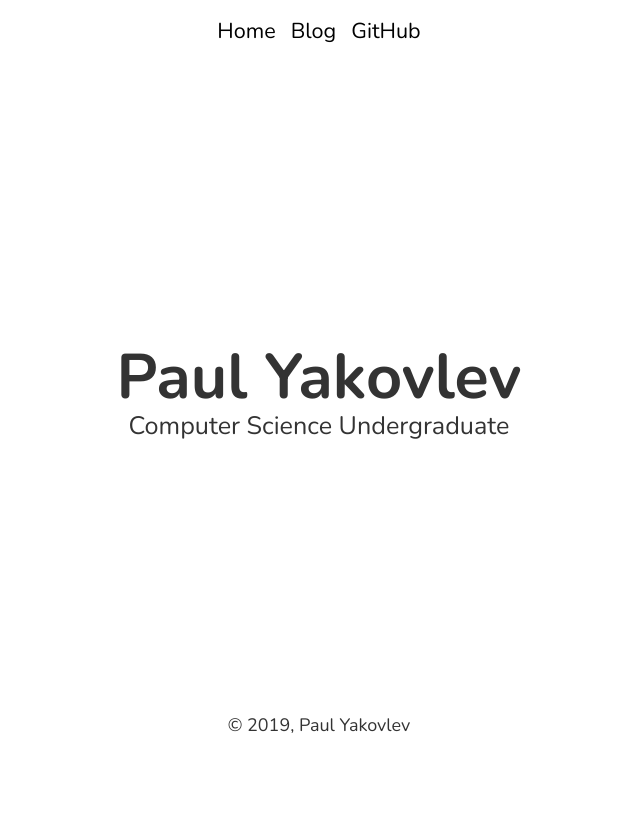
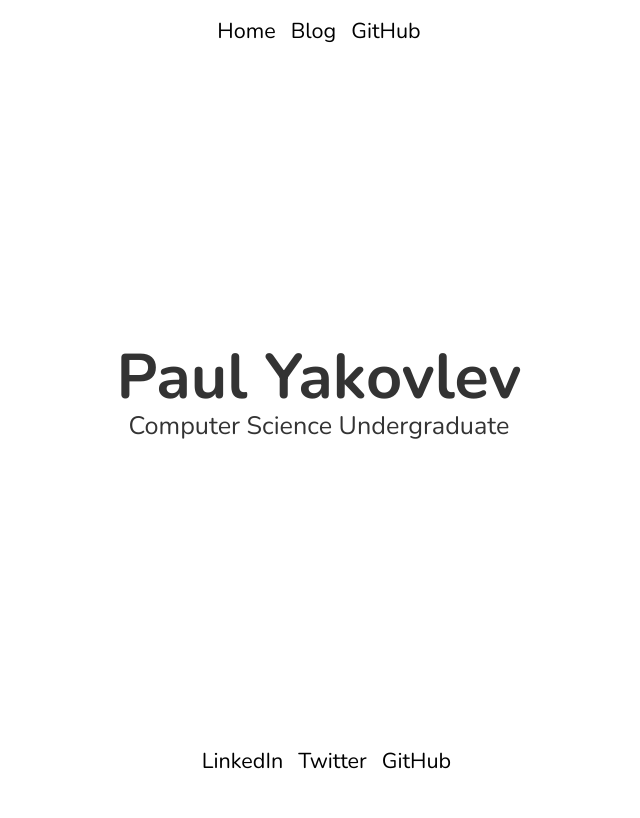
Before and after one commit to paulyakovlev/paulyakovlev.com, a Gatsby site: page / in a window 1280 px wide. Shown: the whole page, without its empty margins (321-961 px from the left). Built offline with nearby package versions, Linux system fonts and the light colour scheme; Gatsby itself is replaced by a stand-in of ours; a small style sheet from the web is missing.

Commit message:
add links to footer

```diff
--- /dev/null
+++ b/src/components/footer.js
@@ -0,0 +1,121 @@
+import { Link } from "gatsby"
+import styled from "@emotion/styled"
+import PropTypes from "prop-types"
+import React from "react"
+
+const Content = styled.div`
+  max-width: 860px;
+  padding: 1rem 1.0875rem;
+  font-size: 1.2rem;
+`
+
+const LinkedInLink = styled.a`
+  color: black;
+  margin-left: 15px;
+  text-decoration: none;
+  display: inline-block;
+  position: relative;
+
+  ::after {
+    content: "";
+    position: absolute;
+    width: 100%;
+    transform: scaleX(0);
+    height: 2px;
+    bottom: 0;
+    left: 0;
+    background-color: rgba(0, 0, 0, 0.8);
+    transform-origin: bottom right;
+    transition: transform 0.4s cubic-bezier(0.86, 0, 0.07, 1);
+  }
+
+  :hover::after {
+    transform: scaleX(1);
+    transform-origin: bottom left;
+  }
+`
+
+const TwitterLink = styled.a`
+  color: black;
+  margin-left: 15px;
+  text-decoration: none;
+  display: inline-block;
+  position: relative;
+
+  ::after {
+    content: "";
+    position: absolute;
+    width: 100%;
+    transform: scaleX(0);
+    height: 2px;
+    bottom: 0;
+    left: 0;
+    background-color: rgba(0, 0, 0, 0.8);
+    transform-origin: bottom right;
+    transition: transform 0.4s cubic-bezier(0.86, 0, 0.07, 1);
+  }
+
+  :hover::after {
+    transform: scaleX(1);
+    transform-origin: bottom left;
+  }
+`
+
+const GitHubLink = styled.a`
+  color: black;
+  margin-left: 15px;
+  text-decoration: none;
+  display: inline-block;
+  position: relative;
+
+  ::after {
+    content: "";
+    position: absolute;
+    width: 100%;
+    transform: scaleX(0);
+    height: 2px;
+    bottom: 0;
+    left: 0;
+    background-color: rgba(0, 0, 0, 0.8);
+    transform-origin: bottom right;
+    transition: transform 0.4s cubic-bezier(0.86, 0, 0.07, 1);
+  }
+
+  :hover::after {
+    transform: scaleX(1);
+    transform-origin: bottom left;
+  }
+`
+
+const SiteFooter = styled.footer`
+  background: transparent;
+  display: flex;
+  align-content: center;
+  justify-content: center;
+`
+
+const Footer = () => (
+  <SiteFooter>
+    <Content>
+      <p>
+        <LinkedInLink href="https://www.linkedin.com/in/yakovlevpavel/">
+          LinkedIn
+        </LinkedInLink>
+        <TwitterLink href="https://twitter.com/paulyakovlev">
+          Twitter
+        </TwitterLink>
+        <GitHubLink href="https://github.com/paulyakovlev">GitHub</GitHubLink>
+      </p>
+    </Content>
+  </SiteFooter>
+)
+
+Footer.propTypes = {
+  siteTitle: PropTypes.string,
+}
+
+Footer.defaultProps = {
+  siteTitle: ``,
+}
+
+export default Footer
--- a/src/components/layout.js
+++ b/src/components/layout.js
@@ -10,6 +10,7 @@ import PropTypes from "prop-types"
 import { StaticQuery, graphql } from "gatsby"
 import styled from "@emotion/styled"
 
+import Footer from "./footer"
 import Header from "./header"
 import "./layout.css"
 
@@ -22,11 +23,6 @@ const Content = styled.div`
 
 const GatsbyLink = styled.a`
   margin-left: 5px;
-`
-
-const Footer = styled.footer`
-  display: flex;
-  justify-content: center;
 `
 
 const Layout = ({ children }) => (
@@ -45,11 +41,8 @@ const Layout = ({ children }) => (
         <Header siteTitle={data.site.siteMetadata.title} />
         <Content>
           <main>{children}</main>
-          <Footer>
-            © {new Date().getFullYear()}, Paul Yakovlev
-            {` `}
-          </Footer>
         </Content>
+        <Footer />
       </>
     )}
   />
```
